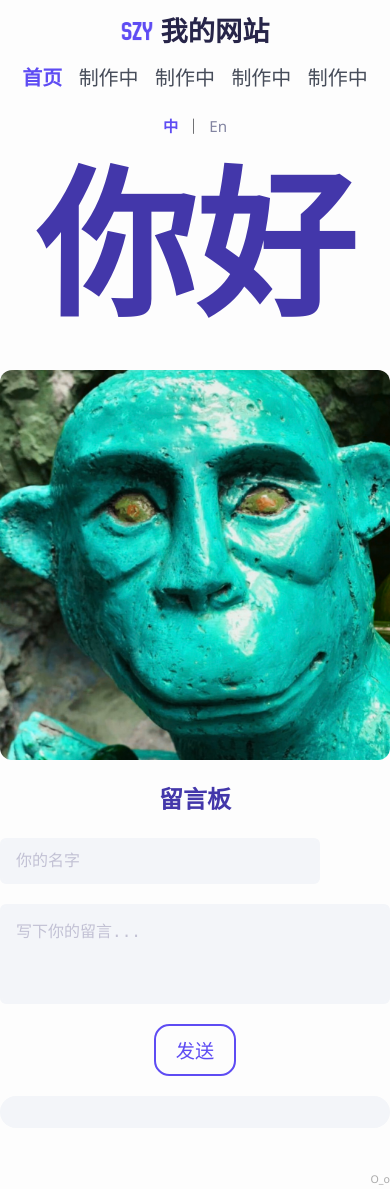
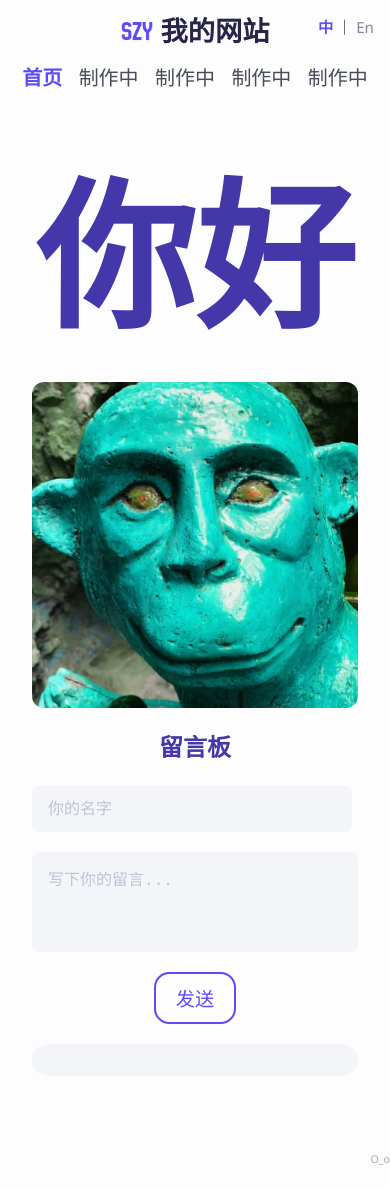
Before and after one commit to shizhongyu7/mysite, a Flask app: page / in a window 390 px wide. After the commit the page ends 1165 px from the top, so only its background shows below. Run offline with Flask 3, Linux system fonts and the light colour scheme; data that the repository does not hold is empty.

Commit message:
mobile v1.2

```diff
--- a/static/css/style.css
+++ b/static/css/style.css
@@ -116,7 +116,6 @@ header .setting .lang-switch {
   font-size: 0.95rem;
 }
 header .setting .lang-switch a {
-  margin: 0 0.25rem;
   color: #8284a1;
   text-decoration: none;
 }
@@ -303,7 +302,7 @@ footer {
   header {
     flex-direction: column;
     height: fit-content;
-    position: static;
+    position: relative;
   }
 
   header .info {
@@ -326,9 +325,15 @@ footer {
   }
 
   header .setting {
+    position: absolute;
+    top: -0.3rem;
+    right: 1rem;
     width: fit-content;
-    height: 20px;
     margin: 0;
+  }
+
+  .container {
+    padding: 2em;
   }
 }
 
```
